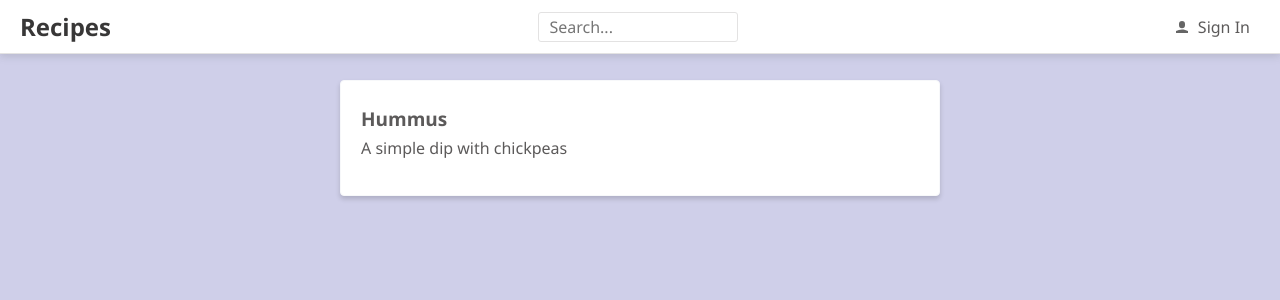
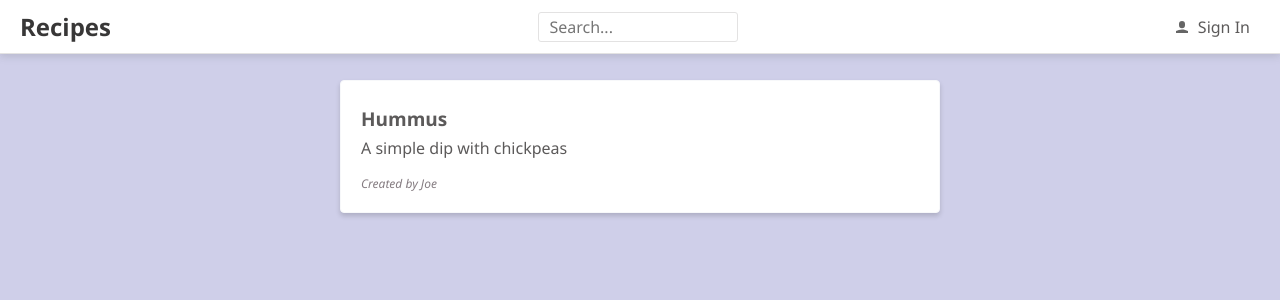
Before and after one commit to deanagan/charting-pocs, a React (Create React App) app in the folder client_ts/: page /recipes/1 in a window 1280 px wide. Shown: the top 300 px of the page. Built offline with nearby package versions, Linux system fonts and the light colour scheme.

Commit message:
Add recipe author

```diff
--- a/client_ts/src/RecipePage.tsx
+++ b/client_ts/src/RecipePage.tsx
@@ -1,7 +1,7 @@
 /** @jsx jsx */
 import { css, jsx } from '@emotion/core';
 import { gray3, gray6 } from './Styles';
-import React, { FC, useState, Fragment, useEffect } from 'react';
+import { FC, useState, Fragment, useEffect } from 'react';
 import { Page } from './Page';
 import { RouteComponentProps } from 'react-router-dom';
 import { RecipeData, getRecipe } from './RecipeData';
@@ -57,6 +57,15 @@ export const RecipePage:FC<RouteComponentProps<RouteParams>> = ({
                         >
                         {recipe?.description}
                         </p>
+                        <div
+                            css={css`
+                            font-size: 12px;
+                            font-style: italic;
+                            color: ${gray3};
+                            `}
+                        >
+                            {`Created by ${recipe.author}`}
+                        </div>
                     </Fragment>
                 )}
             </div>
```
